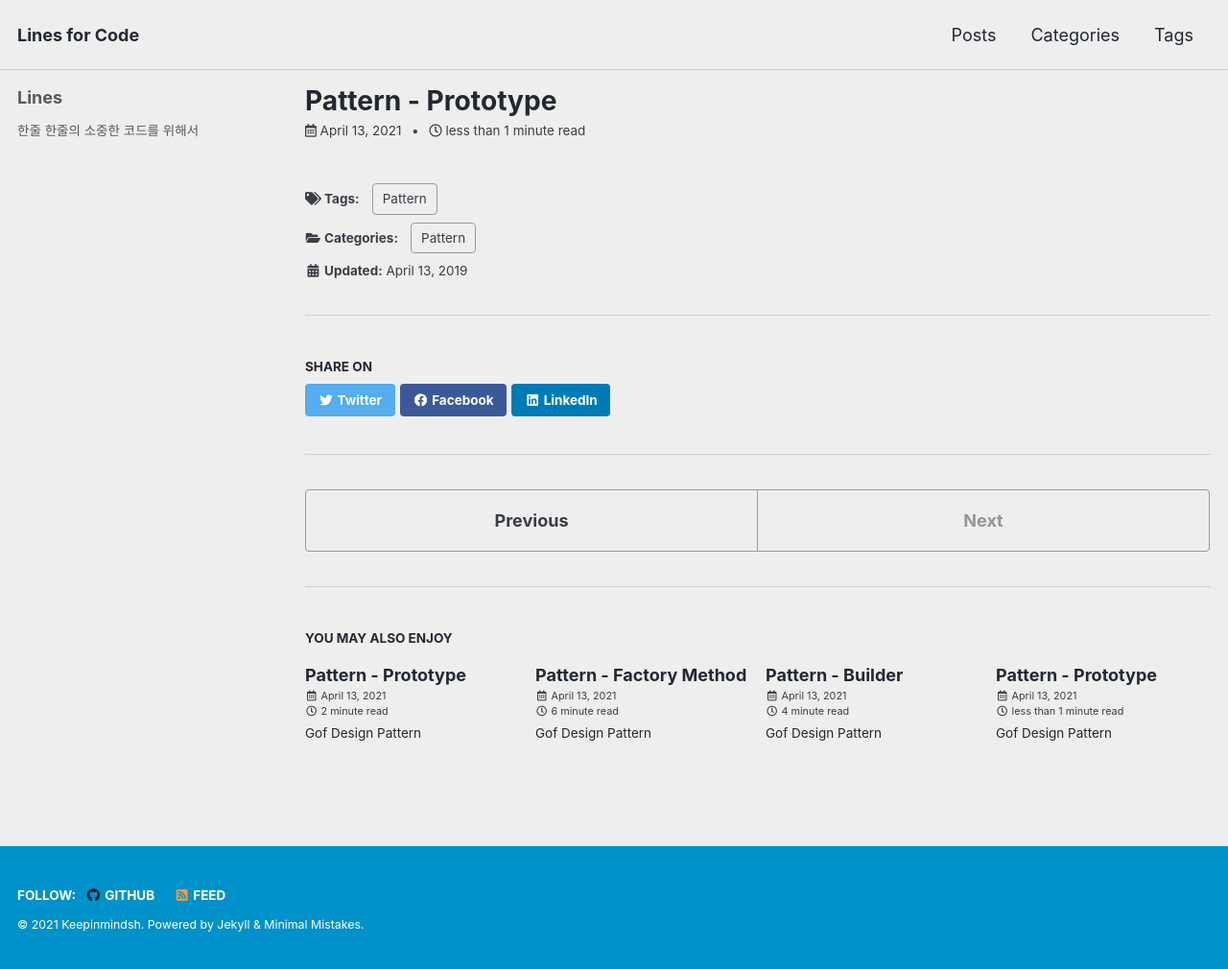
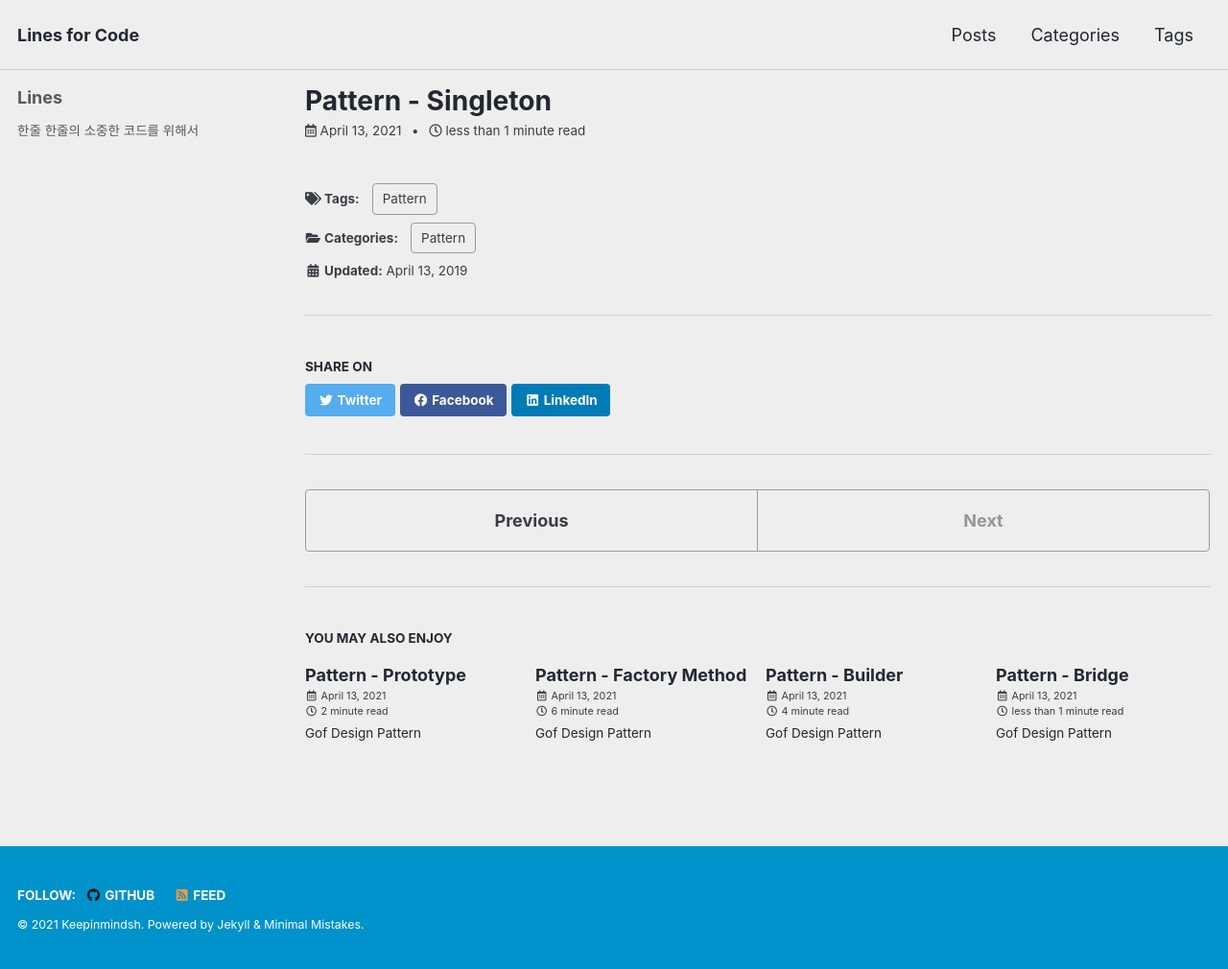
Before and after one commit to keepinmindsh/lines.io, a Jekyll site: the page built from _posts/2021-04-13-singleton.md, in a window 1280 px wide. Shown: the whole page at 96% size. Built offline with Jekyll 4.4.1, drawn with Linux system fonts in a browser that asks for light colours; cached includes are drawn as plain includes.

Commit message:
Modify Content

```diff
--- a/_posts/2021-04-13-bridge.md
+++ b/_posts/2021-04-13-bridge.md
@@ -1,5 +1,5 @@
 ---
-title:  "Pattern - Prototype"
+title:  "Pattern - Bridge"
 excerpt: "Gof Design Pattern"
 
 categories:
--- a/_posts/2021-04-13-singleton.md
+++ b/_posts/2021-04-13-singleton.md
@@ -1,5 +1,5 @@
 ---
-title:  "Pattern - Prototype"
+title:  "Pattern - Singleton"
 excerpt: "Gof Design Pattern"
 
 categories:
```
Also changed, not shown: _posts/2021-04-13-adapter.md (+1 -1 lines).
